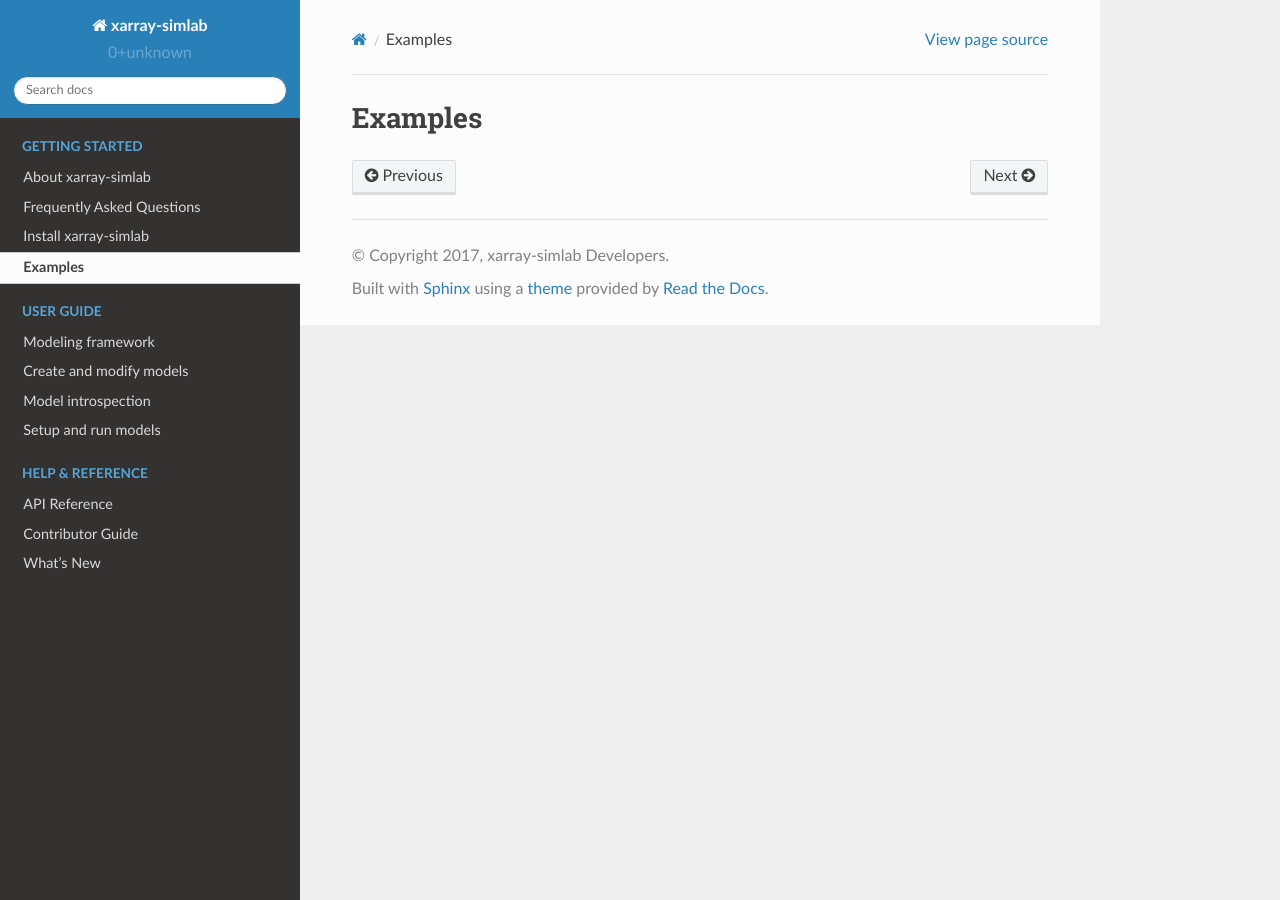
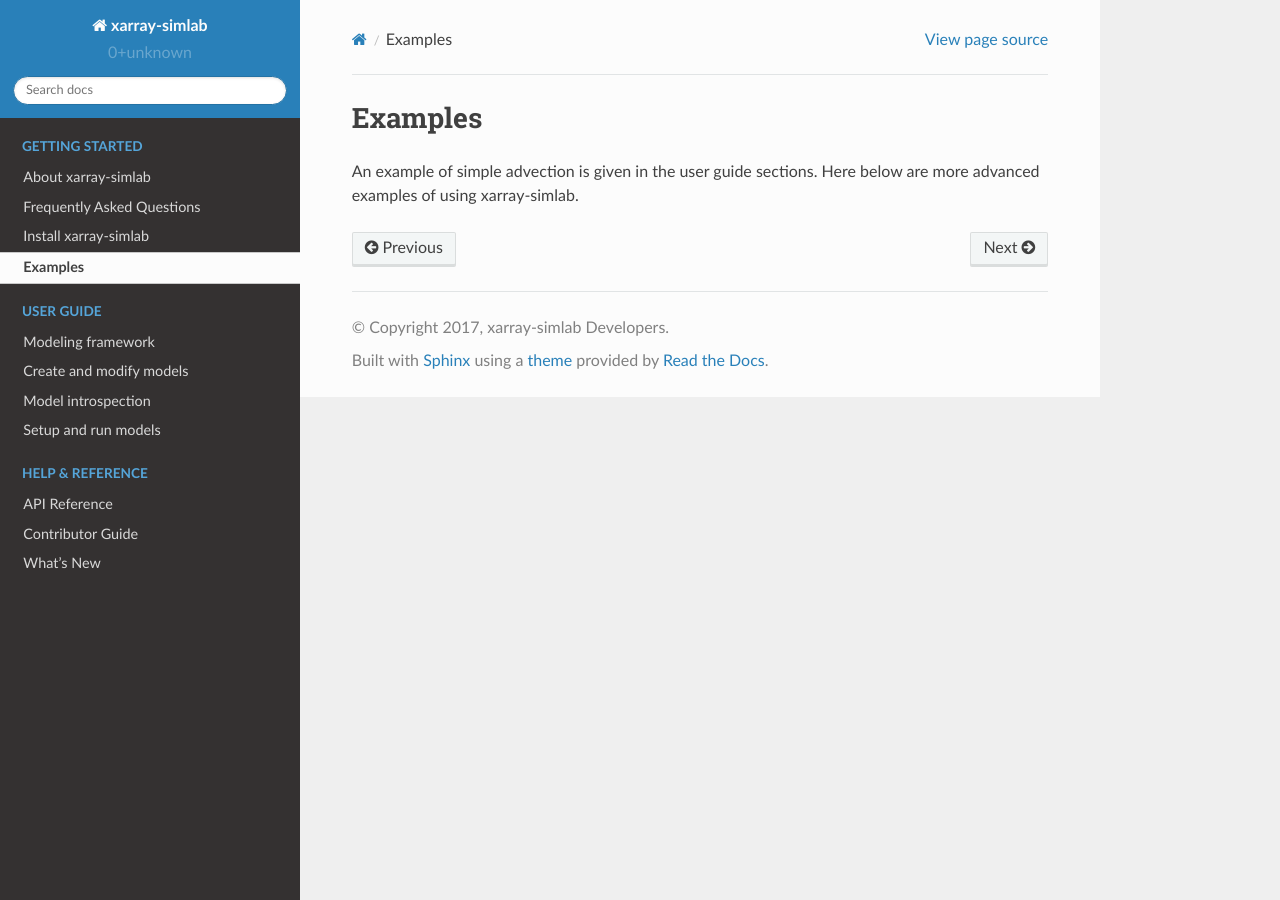
Before and after one commit to xarray-contrib/xarray-simlab, a Sphinx documentation site: the page built from doc/examples.rst, in a window 1280 px wide. Built offline with Sphinx 7.4.7 and the Read the Docs theme 2.0.0, drawn with Linux system fonts in a browser that asks for light colours; pages that are not in the unit, such as notebooks, are missing from menus; the version number could not be read and is left out.

Commit message:
add note referring to example in user guide

```diff
--- a/doc/examples.rst
+++ b/doc/examples.rst
@@ -3,6 +3,10 @@
 Examples
 ========
 
+An example of simple advection is given in the user guide
+sections. Here below are more advanced examples of using
+xarray-simlab.
+
 .. toctree::
     :maxdepth: 2
 
```
